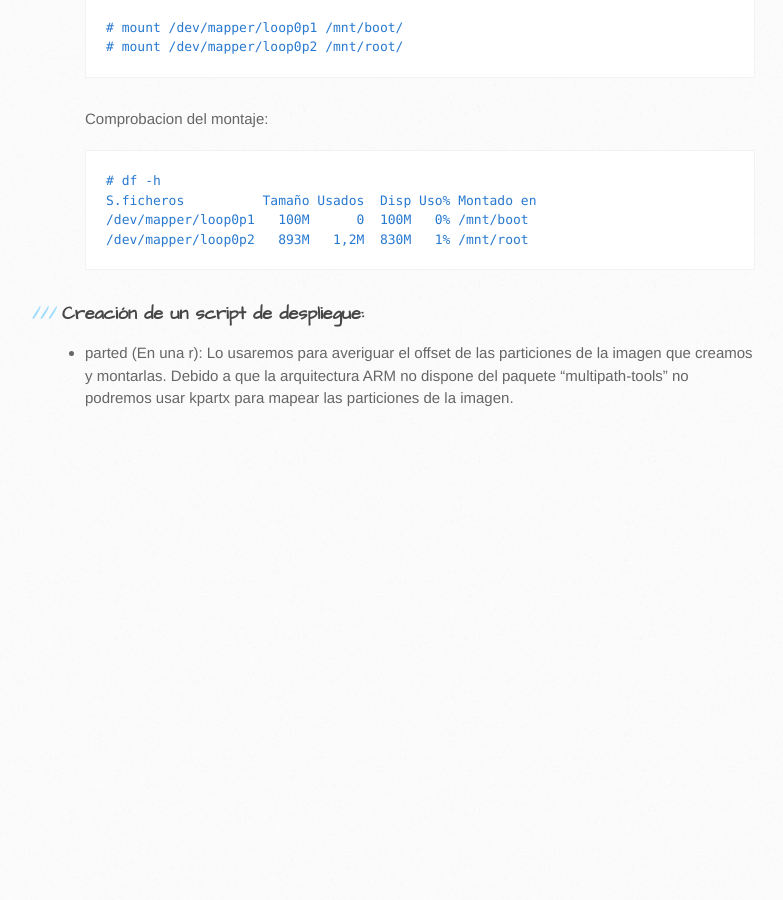
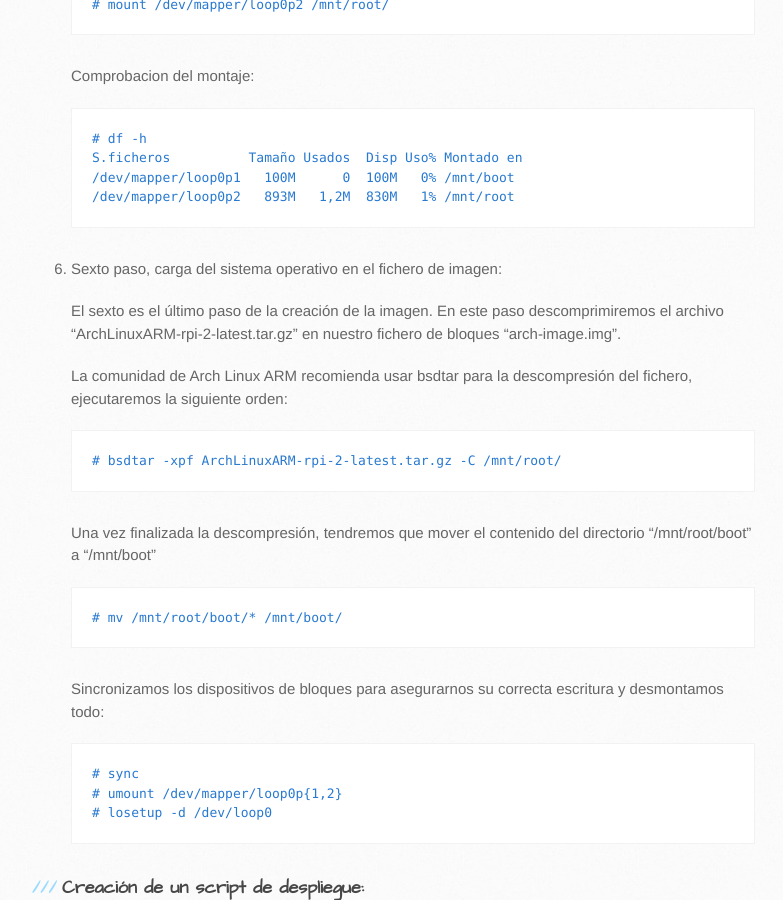
Before and after one commit to dpalomar/cluster_raspberrypi, a Jekyll site: the page built from imagen_base.md, in a window 1280 px wide and 900 px high, scrolled down 4416 px. Shown: the whole window, without its empty margins (105-888 px from the left). Built offline with Jekyll 4.4.1, drawn with Linux system fonts in a browser that asks for light colours; before the commit the page ends 4868 px from its top, so only the background shows below that; some of the changed text lies outside the part shown.

Commit message:
cambio de formato

````diff
--- a/imagen_base.md
+++ b/imagen_base.md
@@ -7,25 +7,24 @@
 El primer paso para crear nuestro cluster es instalarles un sistema operativo. En nuestro caso hemos elegido finalmente Arch Linux en su versión ARM.  El motivo de nuestra elección es que Arch Linux contiene Docker-Engine en sus repositorios oficiales, loq ue nos facilita la tarea inicialmente.  Tambien podemos incluir entre las ventajas (con algún inconveniente) su carácter Rolling Release, con lo cual podremos obtener facilmente las ultimas versiones del software que usaremos. Esto es una ventaja en el caso de Docker, ya que es un software en constante evolución.
 
 
-### Preparación del sistema para la creaciónd e la imagen.
+### Preparación del sistema para la creación de la imagen.
 
 Todas las operaciones que vamos a realizar en este proyecto se van a realizar desde Debian 8.0 "Jessie", exceptuando aquellas que afecten directamente a los dispositivos Raspberry.
 
+Instalación de los paquetes necesarios:
 
-1. Instalación de los paquetes necesarios:
+El primer paso que vamos a realizar en preparar Debian para poder preparar la imagen de Arch Linux. Vamos a necesitar 3 paquetes:
 
-   El primer paso que vamos a realizar en preparar Debian para poder preparar la imagen de Arch Linux. Vamos a necesitar 3 paquetes:
+* curl: Para bajar la imagen en cli (opcional)
+* bsdtar: Este paquete lo usaremos para descomprimir el fichero con el SO. Es el recomendado por Arch Linux en su guía oficial para descomprimir conservando las propiedades de los ficheros.
+Instalamos los paquetes con:
+* kpartx: Lo usaremos para mapear las particiones que contiene la imagen de Arch Linux una vez creada.
 
-   * curl: Para bajar la imagen en cli (opcional)
-   * bsdtar: Este paquete lo usaremos para descomprimir el fichero con el SO. Es el recomendado por Arch Linux en su guía oficial para descomprimir conservando las propiedades de los ficheros.
-Instalamos los paquetes con:
-   * kpartx: Lo usaremos para mapear las particiones que contiene la imagen de Arch Linux una vez creada.
+```bash
+# apt-get update; apt-get install curl bsdtar kpartx
+```
 
-   ```bash
-   # apt-get update; apt-get install curl bsdtar kpartx
-   ```
-
-2. Descarga de la ultima version de Arch Linux para nuestras Raspberris:
+1. Descarga de la ultima version de Arch Linux para nuestras Raspberris:
 
    Aunque la Raspberry Pi 3 tiene una arquitectura ARM a 64 bits Cortex A-54, aún no se han desarrollado versiones del SO para dicha arquitectura, por lo que usaremos la version de 32 bits disponible para la Raspberry Pi 2, que es completamente compatible:
 
@@ -41,41 +40,38 @@
 
    En estos momentos tenemos en nuestro poder un fichero comprimido que contiene el sistema operativo.  El siguiente paso es crear un fichero que convertiremos en un dispositivo de bloques, en el cual volcaremos la informacion del tar.gz
 
-
-3. Creación del fichero de bloques:
+2. Creación del fichero de bloques:
 
    Como comentabamos anteriormente, vamos a crear un fichero que usaremos como dispositivo de bloques, en el cual volcaremos los datos del fichero descargado anteriormente.
    Esta en los siguientes pasos:
 
-   * El primer paso será crear el fichero con dd (duplicate disk)
+   1. El primer paso será crear el fichero con dd (duplicate disk)
 
-     ```bash
-     # dd if=/dev/zero of=arch-image.img bs=1M count=1024
-       1024+0 registros leídos
-       1024+0 registros escritos
-       1073741824 bytes (1,1 GB) copiados, 1,06868 s, 1,0 GB/s
-     ```
-     Con esto ya tendríamos nuestro fichero de 1,1 GB creado (he cometido un pequeño error de cálculo, realmente el count debería ser de 1000 registros para obtener un gigabyte)
+      ```bash
+      # dd if=/dev/zero of=arch-image.img bs=1M count=1024
+        1024+0 registros leídos
+        1024+0 registros escritos
+        1073741824 bytes (1,1 GB) copiados, 1,06868 s, 1,0 GB/s
+      ```
+      Con esto ya tendríamos nuestro fichero de 1,1 GB creado (he cometido un pequeño error de cálculo, realmente el count debería ser de 1000 registros para obtener un gigabyte)
 
-   * El segundo paso es asignar lógicamente el fichero como un dispositivo de bloques "loop". Podemos conseguir este objetivo con losetup:
+   2. El segundo paso es asignar lógicamente el fichero como un dispositivo de bloques "loop". Podemos conseguir este objetivo con losetup:
 
-     ```bash
-     # losetup -f arch-image.img
-     ```
-     La opción -f buscará el primer dispositivo loop disponible y cargará el fichero arch-image en dicho dispositivo, podemos comprobarlo con el comando "losetup -a"
+      ```bash
+      # losetup -f arch-image.img
+      ```
+      La opción -f buscará el primer dispositivo loop disponible y cargará el fichero arch-image en dicho dispositivo, podemos comprobarlo con el comando "losetup -a"
 
-     ```bash
-     # losetup -a
-       /dev/loop0: [65025]:537381029 (/arch-image.img)
-     ```
+      ```bash
+      # losetup -a
+        /dev/loop0: [65025]:537381029 (/arch-image.img)
+      ```
 
+   3. El tercer paso es particionar el fichero mediante su asignación lógica (/dev/loop0), utilizaré para ello fdisk que es la utilidad que viene por defecto en el sistema.
+      Es muy importante que la partición de arranque esté etiquetada como "W95 FAT32 (LBA)", la otra puede quedarse como tipo "Linux".
 
-  * El tercer paso es particionar el fichero mediante su asignación lógica (/dev/loop0), utilizaré para ello fdisk que es la utilidad que viene por defecto en el sistema:
-
-    Es muy importante que la partición de arranque esté etiquetada como "W95 FAT32 (LBA)", la otra puede quedarse como tipo "Linux"
-
-    ```bash
-    # fdisk /dev/loop0
+      ```bash
+      # fdisk /dev/loop0
 
       Bienvenido a fdisk (util-linux 2.25.2).
       Los cambios solo permanecerán en la memoria, hasta que decida escribirlos.
@@ -114,79 +110,98 @@
 
       Orden (m para obtener ayuda): w
       Se ha modificado la tabla de particiones.
-    ```
+      ```
+      Ahora tenemos nuestro fichero arch-image.img particionado, para terminar, mapearemos dichas particiones con kpartx:
 
-    Ahora tenemos nuestro fichero arch-image.img particionado, para terminar, mapearemos dichas particiones con kpartx:
+      ```bash
+      # kpartx -a /dev/loop0
+      ```
+      Si ejecutamos "lsblk" veremos como ya aparecen las 2 nuevas aprticiones en el sistema:
 
-    ```bash
-    # kpartx -a /dev/loop0
-    ```
-    Si ejecutamos "lsblk" veremos como ya aparecen las 2 nuevas aprticiones en el sistema:
+      ```bash
+      # lsblk /dev/loop0
+      NAME      MAJ:MIN RM  SIZE RO TYPE MOUNTPOINT
+      loop0       7:0    0    1G  0 loop
+      ├─loop0p1 254:2    0  100M  0 part
+      └─loop0p2 254:3    0  923M  0 part
+      ```
 
-    ```bash
-    # lsblk /dev/loop0
-    NAME      MAJ:MIN RM  SIZE RO TYPE MOUNTPOINT
-    loop0       7:0    0    1G  0 loop
-    ├─loop0p1 254:2    0  100M  0 part
-    └─loop0p2 254:3    0  923M  0 part
-    ```
+   4. Cuarto paso, crear los sistemas de ficheros:
 
-  * Cuarto paso, crear los sistemas de ficheros:
+      Este paso es muy importante, puesto que los dispositivos Raspberry Pi necesitan un sistema de ficheros FAT 32 para arrancar, así que ejecutaremos los siguientes comandos:
 
-    Este paso es muy importante, puesto que los dispositivos Raspberry Pi necesitan un sistema de ficheros FAT 32 para arrancar, así que ejecutaremos los siguientes comandos:
+      "/dev/mapper/loop0p1" (100M /boot):
 
-    "/dev/mapper/loop0p1" (100M /boot):
+      ```bash
+      # mkfs.vfat /dev/mapper/loop0p1
+      mkfs.fat 3.0.27 (2014-11-12)
+      unable to get drive geometry, using default 255/63
+      ```
+      "/dev/mapper/loop0p2 (923M raiz)":
 
-    ```bash
-    # mkfs.vfat /dev/mapper/loop0p1
-    mkfs.fat 3.0.27 (2014-11-12)
-    unable to get drive geometry, using default 255/63
-    ```
-    "/dev/mapper/loop0p2 (923M raiz)":
+      ```bash
+      # mkfs.ext4 /dev/mapper/loop0p2
+      mke2fs 1.42.12 (29-Aug-2014)
+      Descartando los bloques del dispositivo: hecho
+      Se está creando El sistema de ficheros con 236288 4k bloques y 59136 nodos-i
 
-    ```bash
-    # mkfs.ext4 /dev/mapper/loop0p2
-    mke2fs 1.42.12 (29-Aug-2014)
-    Descartando los bloques del dispositivo: hecho
-    Se está creando El sistema de ficheros con 236288 4k bloques y 59136 nodos-i
+      UUID del sistema de ficheros: d882f713-021c-4ab8-82e9-820f0b8749a2
+      Respaldo del superbloque guardado en los bloques:
+      	32768, 98304, 163840, 229376
 
-    UUID del sistema de ficheros: d882f713-021c-4ab8-82e9-820f0b8749a2
-    Respaldo del superbloque guardado en los bloques:
-    	32768, 98304, 163840, 229376
+      Reservando las tablas de grupo: hecho
+      Escribiendo las tablas de nodos-i: hecho
+      Creando el fichero de transacciones (4096 bloques): hecho
+      Escribiendo superbloques y la información contable del sistema de ficheros: hecho
+      ```
 
-    Reservando las tablas de grupo: hecho
-    Escribiendo las tablas de nodos-i: hecho
-    Creando el fichero de transacciones (4096 bloques): hecho
-    Escribiendo superbloques y la información contable del sistema de ficheros: hecho
-    ```
+   5. Quinto paso, montaje de los sistemas de ficheros:
 
+      Ya casi hemos terminado la cración de la imagen base. En estos momentos crearemos dos directorios donde montaremos los dos sistemas de ficheros que acabamos de crear.
+      en mi caso particular los voy a montar en los directorios "boot" y "root" que crearé en el directorio "/mnt" de mi sistema
 
-  * Quinto paso, montaje de los sistemas de ficheros:
+      Creacion de los directorios:
 
-    Ya casi hemos terminado la cración de la imagen base. En estos momentos crearemos dos directorios donde montaremos los dos sistemas de ficheros que acabamos de crear.
-    en mi caso particular los voy a montar en los directorios "boot" y "root" que crearé en el directorio "/mnt" de mi sistema
+      ```bash
+      # mkdir /mnt/boot /mnt/root
+      ```
+      Montaje de los mismos:
 
-    Creacion de los directorios:
+      ```bash
+      # mount /dev/mapper/loop0p1 /mnt/boot/
+      # mount /dev/mapper/loop0p2 /mnt/root/
+      ```
+      Comprobacion del montaje:
 
-    ```bash
-    # mkdir /mnt/boot /mnt/root
-    ```
-    Montaje de los mismos:
+      ```bash
+      # df -h
+      S.ficheros          Tamaño Usados  Disp Uso% Montado en
+      /dev/mapper/loop0p1   100M      0  100M   0% /mnt/boot
+      /dev/mapper/loop0p2   893M   1,2M  830M   1% /mnt/root
+      ```
 
-    ```bash
-    # mount /dev/mapper/loop0p1 /mnt/boot/
-    # mount /dev/mapper/loop0p2 /mnt/root/
-    ```
-    Comprobacion del montaje:
+   6. Sexto paso, carga del sistema operativo en el fichero de imagen:
 
-    ```bash
-    # df -h
-    S.ficheros          Tamaño Usados  Disp Uso% Montado en
-    /dev/mapper/loop0p1   100M      0  100M   0% /mnt/boot
-    /dev/mapper/loop0p2   893M   1,2M  830M   1% /mnt/root
-    ```
+      El sexto es el último paso de la creación de la imagen. En este paso descomprimiremos el archivo "ArchLinuxARM-rpi-2-latest.tar.gz" en nuestro fichero de bloques "arch-image.img".
 
+      La comunidad de Arch Linux ARM recomienda usar bsdtar para la descompresión del fichero, ejecutaremos la siguiente orden:
 
+      ```bash
+      # bsdtar -xpf ArchLinuxARM-rpi-2-latest.tar.gz -C /mnt/root/
+      ```
+      Una vez finalizada la descompresión, tendremos que mover el contenido del directorio "/mnt/root/boot" a "/mnt/boot"
+
+      ```bash
+      # mv /mnt/root/boot/* /mnt/boot/
+      ```
+
+      Sincronizamos los dispositivos de bloques para asegurarnos su correcta escritura y desmontamos todo:
+
+      ```bash
+      # sync
+      # umount /dev/mapper/loop0p{1,2}
+      # losetup -d /dev/loop0
+      ```
 
 
 
````
